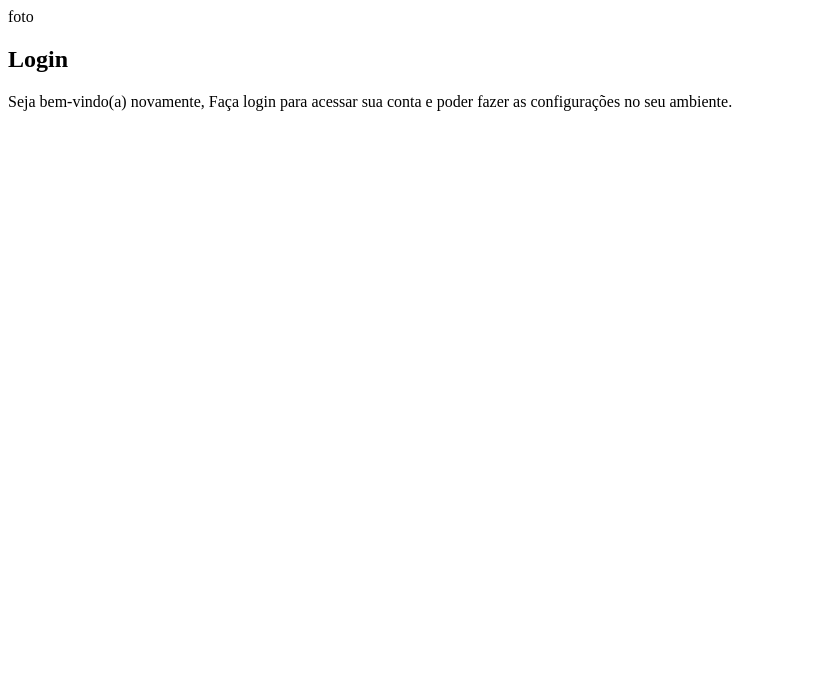
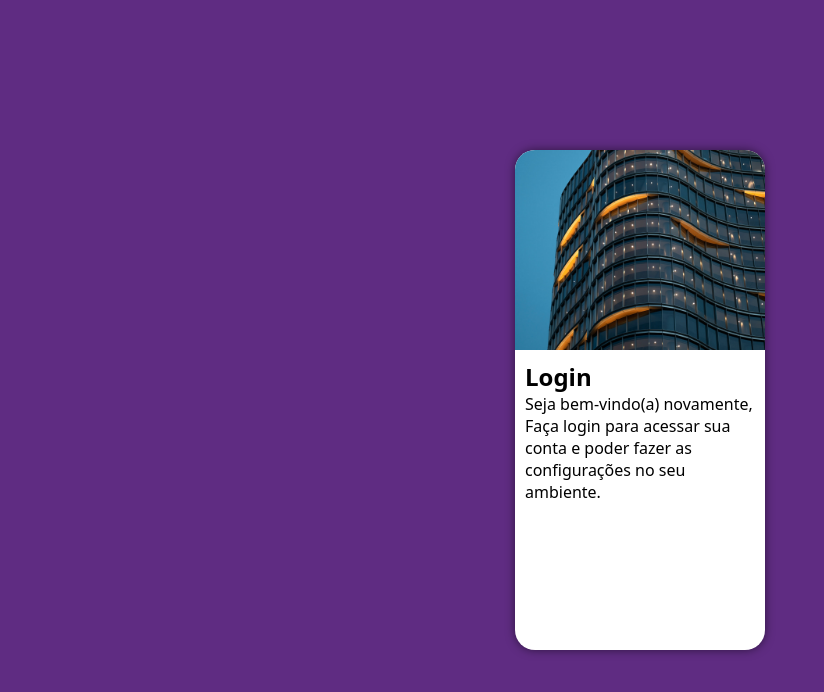
Before and after one commit to Felipews365/projeto-login, a plain HTML site: page index.html in a window 1280 px wide. Shown: the whole page, without its empty margins (0-824 px from the left). Drawn offline with Linux system fonts and the light colour scheme.

Commit message:
inte face

```diff
--- /dev/null
+++ b/estilos/style.css
@@ -0,0 +1,52 @@
+@charset "UTF-8";
+
+/* Paleta de cores
+Verde: #49a09d
+Lilás: #5f2c82
+*/
+
+* {
+    font-family: system-ui, -apple-system, BlinkMacSystemFont, 'Segoe UI', Roboto, Oxygen, Ubuntu, Cantarell, 'Open Sans', 'Helvetica Neue', sans-serif;
+    padding: 0px;
+    margin: 0px;
+    box-sizing: border-box; /* que aborda faça parte da largura*/
+}
+
+body, html {
+    background-color: #5f2c82;
+    height: 100vh; /* 100% da tela*/
+    width: 100vw;
+}
+
+main {
+    position: relative;
+    height: 100vh;
+    width: 100vw;
+}
+
+section#login {
+    position: absolute;
+    top: 50%;
+    left: 50%;
+    transform: translate(-50%, -50%); /* pra deixar no centro*/
+    overflow: hidden; /* tudo que fora da borda vai ficar escondido*/
+
+    background-color: white;
+    width: 250px;
+    height: 500px;
+    border-radius: 20px;
+    box-shadow: 0px 0px 10px rgba(0, 0, 0, 0.521); /* Sombra*/
+}
+
+section#login > div#imagem {
+    display: block;
+    background: url(../imagens/pexels.jpg) no-repeat;
+    background-size: cover;
+    background-position: left bottom;
+    height: 200px;
+}
+
+section#login > div#formulario {
+    display: block;
+    padding: 10px;
+}
--- a/index.html
+++ b/index.html
@@ -5,12 +5,13 @@
     <meta http-equiv="X-UA-Compatible" content="IE=edge">
     <meta name="viewport" content="width=device-width, initial-scale=1.0">
     <title>Login</title>
+    <link rel="stylesheet" href="estilos/style.css">
 </head>
 <body>
     <main>
         <section id="login">
             <div id="imagem">
-                foto
+
             </div>
             <div id="formulario">
                 <h1>Login</h1>
```
Also changed, not shown: imagens/pexels.jpg (renamed from imagens/pexels-arthur-swiffen-16543938 (1).jpg).
